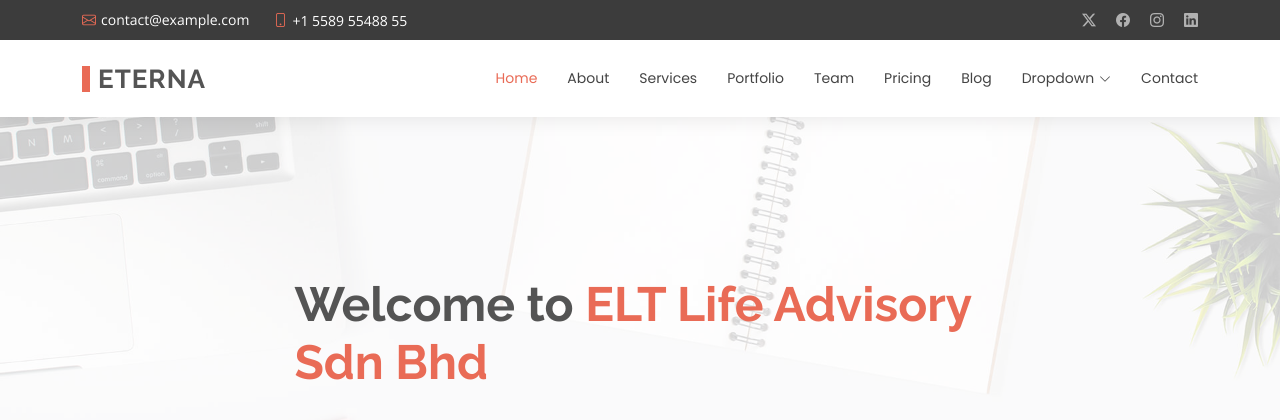
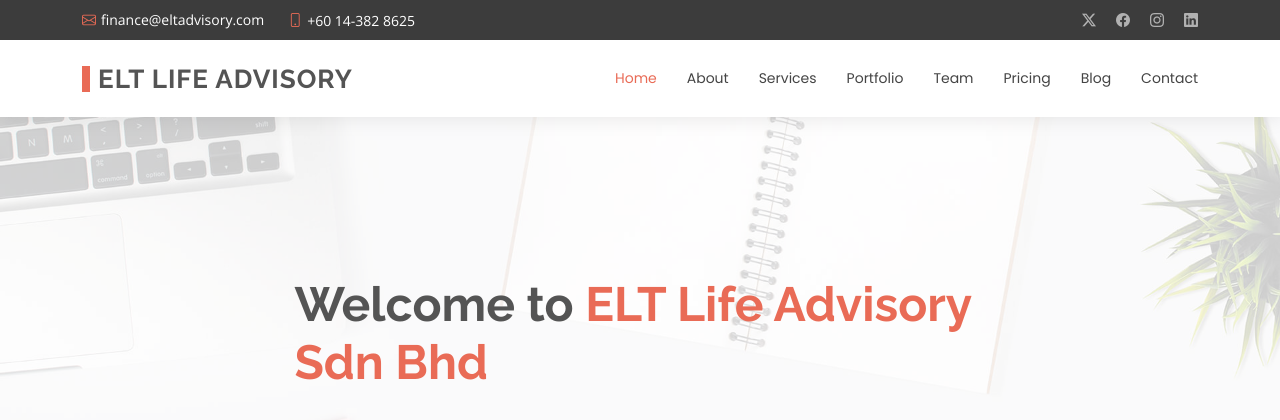
Before and after one commit to jerryvien/eltadvisory, a PHP site: page / in a window 1280 px wide. Shown: the top 420 px of the page. Run offline with PHP 8.4, Linux system fonts and the light colour scheme.

Commit message:
update menu

```diff
--- a/header.php
+++ b/header.php
@@ -1,7 +1,7 @@
 <head>
   <meta charset="utf-8">
   <meta content="width=device-width, initial-scale=1.0" name="viewport">
-  <title>Index - Eterna Bootstrap Template</title>
+  <title>ELT - Your Financial Exprt</title>
   <meta name="description" content="">
   <meta name="keywords" content="">
 
@@ -39,8 +39,8 @@
 <div class="topbar d-flex align-items-center dark-background">
   <div class="container d-flex justify-content-center justify-content-md-between">
     <div class="contact-info d-flex align-items-center">
-      <i class="bi bi-envelope d-flex align-items-center"><a href="mailto:contact@example.com">contact@example.com</a></i>
-      <i class="bi bi-phone d-flex align-items-center ms-4"><span>+1 5589 55488 55</span></i>
+      <i class="bi bi-envelope d-flex align-items-center"><a href="mailto:contact@example.com">finance@eltadvisory.com</a></i>
+      <i class="bi bi-phone d-flex align-items-center ms-4"><span>+60 14-382 8625</span></i>
     </div>
     <div class="social-links d-none d-md-flex align-items-center">
       <a href="#" class="twitter"><i class="bi bi-twitter-x"></i></a>
@@ -54,10 +54,10 @@
 <div class="branding">
 
   <div class="container position-relative d-flex align-items-center justify-content-between">
-    <a href="index.html" class="logo d-flex align-items-center">
+    <a href="index.php" class="logo d-flex align-items-center">
       <!-- Uncomment the line below if you also wish to use an image logo -->
       <!-- <img src="assets/img/logo.png" alt=""> -->
-      <h1 class="sitename">Eterna<br></h1>
+      <h1 class="sitename">ELT Life Advisory<br></h1>
     </a>
 
     <nav id="navmenu" class="navmenu">
@@ -69,23 +69,6 @@
         <li><a href="team.html">Team</a></li>
         <li><a href="pricing.html">Pricing</a></li>
         <li><a href="blog.html">Blog</a></li>
-        <li class="dropdown"><a href="#"><span>Dropdown</span> <i class="bi bi-chevron-down toggle-dropdown"></i></a>
-          <ul>
-            <li><a href="#">Dropdown 1</a></li>
-            <li class="dropdown"><a href="#"><span>Deep Dropdown</span> <i class="bi bi-chevron-down toggle-dropdown"></i></a>
-              <ul>
-                <li><a href="#">Deep Dropdown 1</a></li>
-                <li><a href="#">Deep Dropdown 2</a></li>
-                <li><a href="#">Deep Dropdown 3</a></li>
-                <li><a href="#">Deep Dropdown 4</a></li>
-                <li><a href="#">Deep Dropdown 5</a></li>
-              </ul>
-            </li>
-            <li><a href="#">Dropdown 2</a></li>
-            <li><a href="#">Dropdown 3</a></li>
-            <li><a href="#">Dropdown 4</a></li>
-          </ul>
-        </li>
         <li><a href="contact.html">Contact</a></li>
       </ul>
       <i class="mobile-nav-toggle d-xl-none bi bi-list"></i>
```
Also changed, not shown: footer.php (+4 -4 lines).
